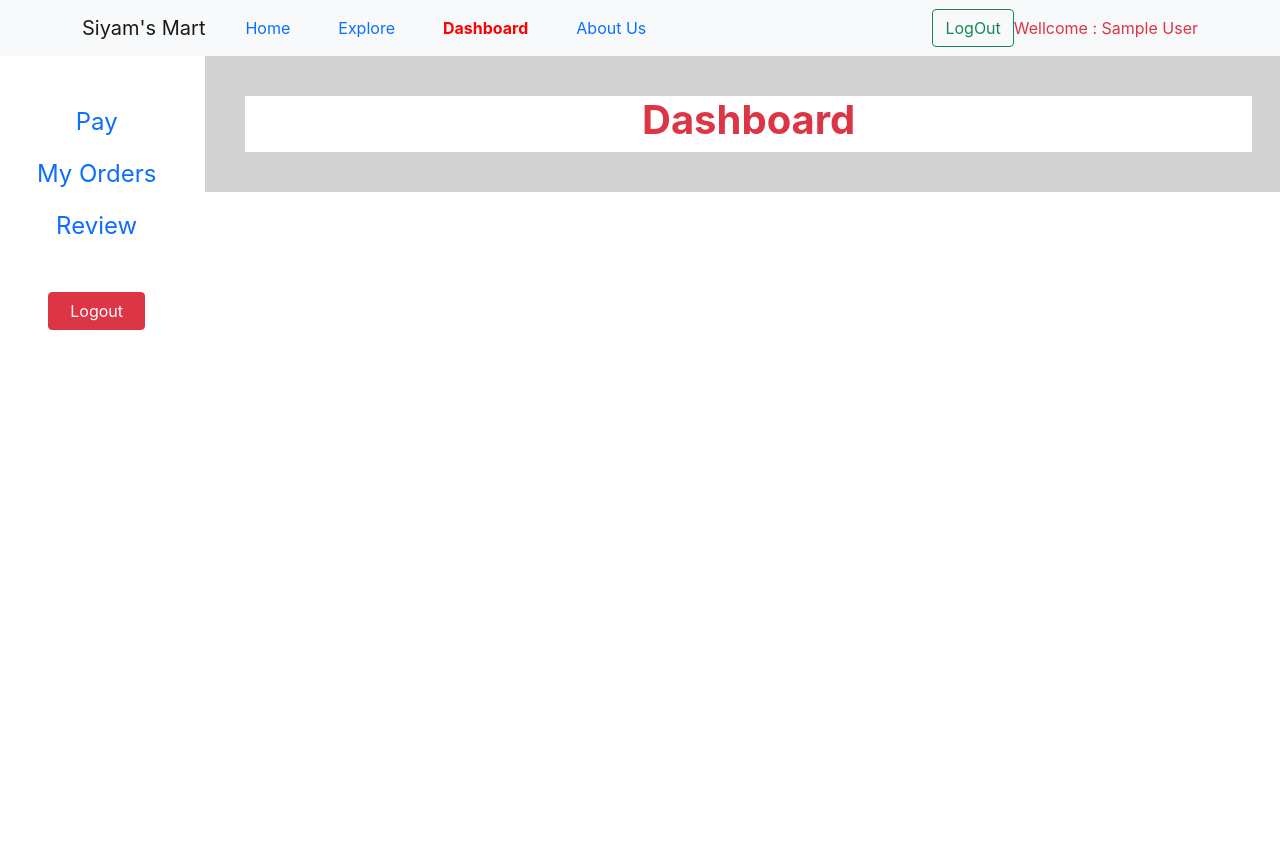
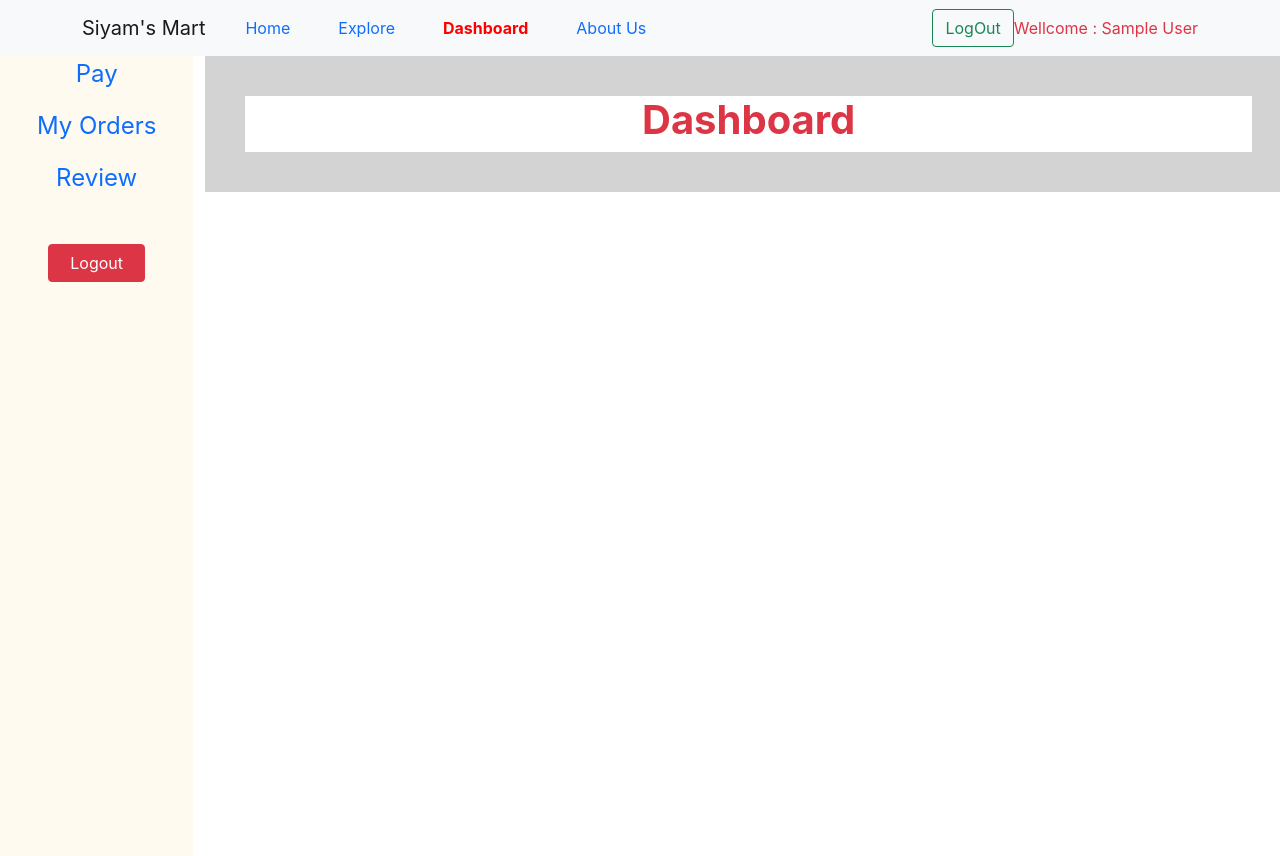
Before and after one commit to Fahim-Faysal/Niche-Website-Client-Side, a React (Create React App) app: page /dashboard in a window 1280 px wide. Before the commit the page ends 800 px from the top, so only its background shows below. Built offline with nearby package versions, Linux system fonts and the light colour scheme; no server answers; sample sign-in values are in the browser's storage.

Commit message:
add style

```diff
--- a/src/pages/Dashboard/Dashboard/Dashboard.js
+++ b/src/pages/Dashboard/Dashboard/Dashboard.js
@@ -25,8 +25,8 @@ const Dashboard = () => {
       return (
             <Tab.Container id="left-tabs-example" defaultActiveKey="first">
                   <Row>
-                        <Col className='mt-5' sm={2}>
-                              <Nav variant="pills" className="flex-column">
+                        <Col sm={2}>
+                              <Nav variant="pills" style={{ height: '100vh', backgroundColor: '#FFFAF0' }} className="flex-column">
 
                                     {!admin && <Nav.Item className='fs-4'>
                                           <Link className='text-decoration-none ' to={`${url}/pay`}>Pay</Link>
```
